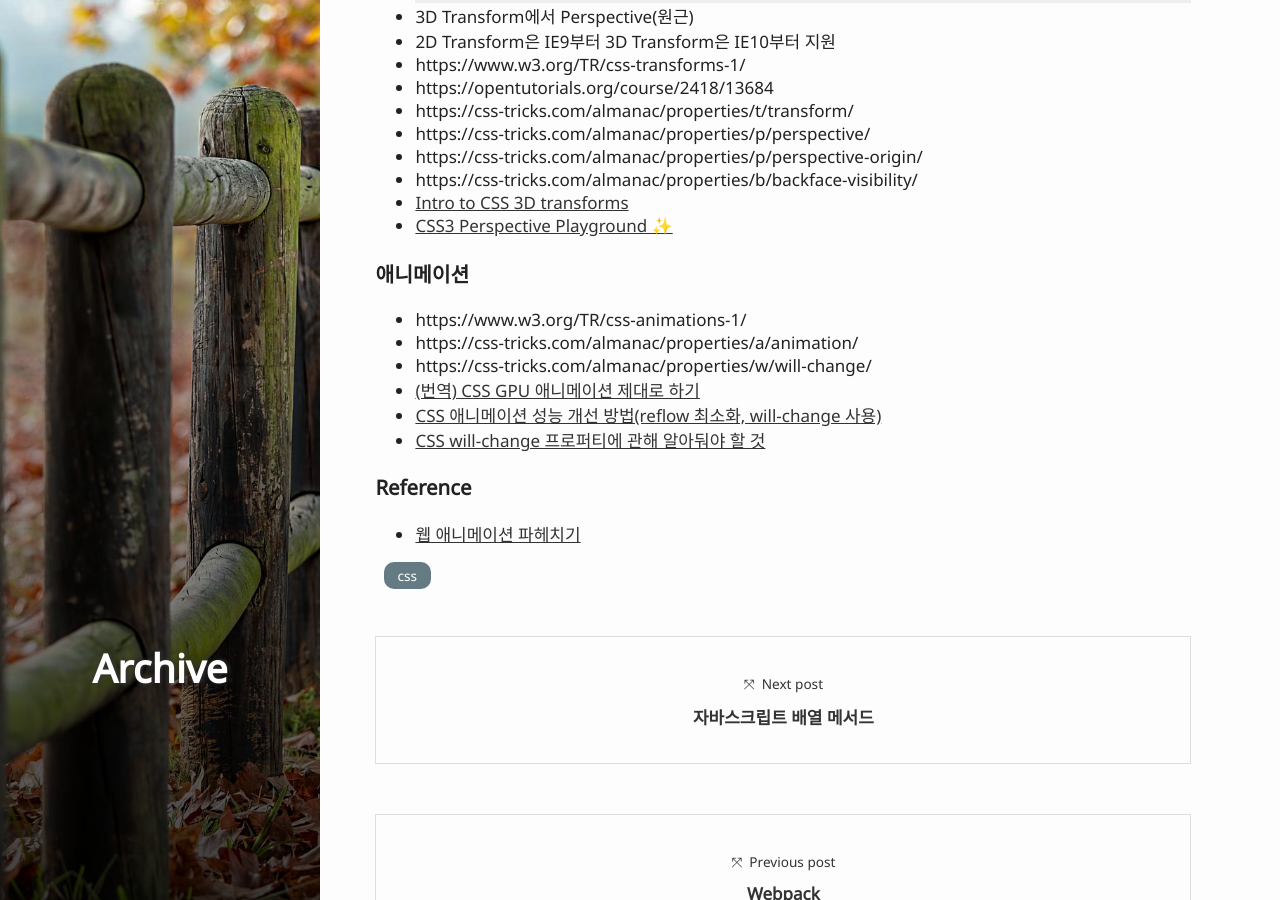
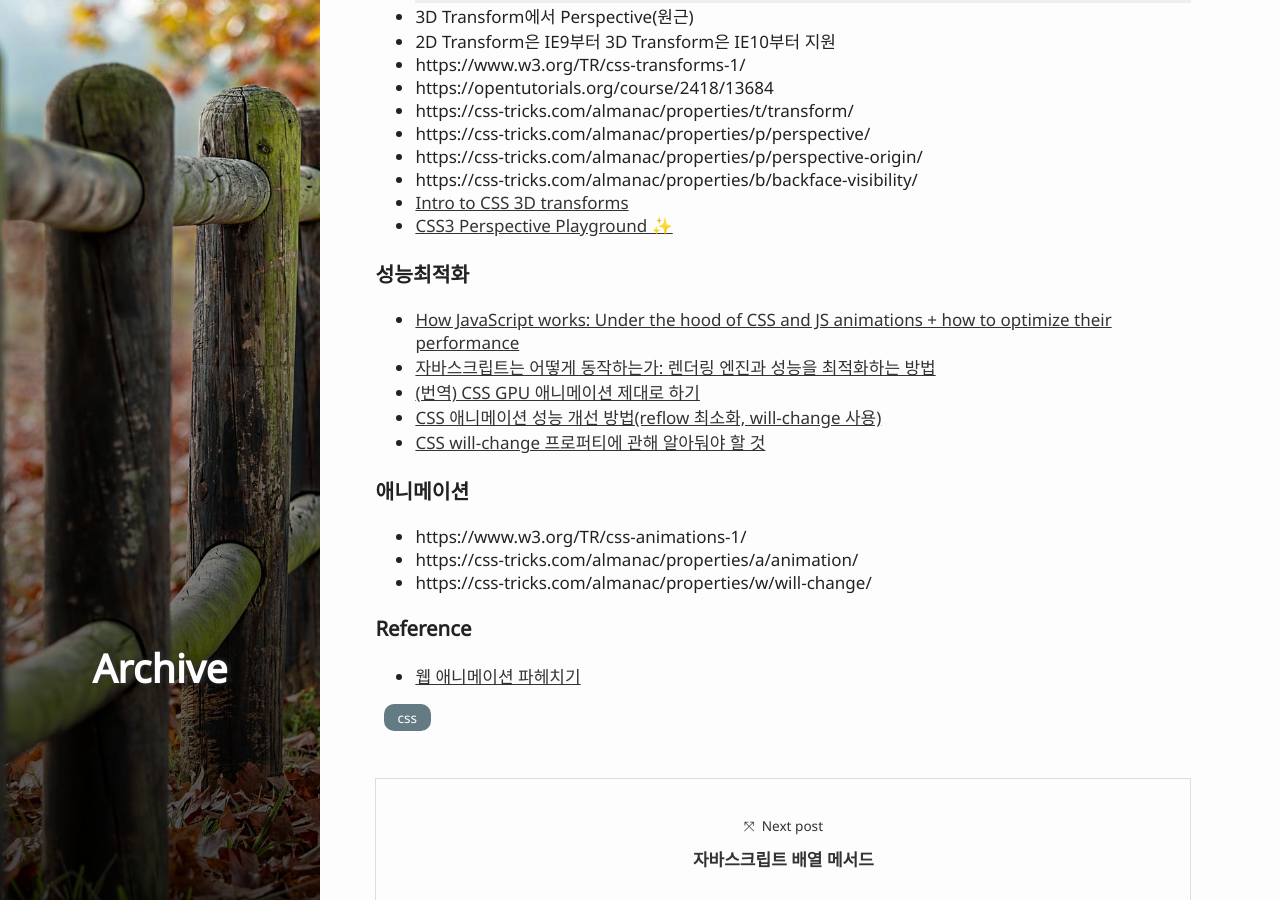
Before and after one commit to pigjh1/pigjh1.github.com, a Jekyll site: the page built from _posts/2017-12-26-css3-effect.md, in a window 1280 px wide and 900 px high, scrolled down 973 px. Built offline with Jekyll 4.4.1, drawn with Linux system fonts in a browser that asks for light colours.

Commit message:
Update post

```diff
--- a/_posts/2017-12-26-css3-effect.md
+++ b/_posts/2017-12-26-css3-effect.md
@@ -49,13 +49,17 @@ CSS3가 처음 나왔을 때 `transform`, `transition`, `animation` 은 브라
 - [Intro to CSS 3D transforms](http://desandro.github.io/3dtransforms/)
 - [CSS3 Perspective Playground ✨](https://codepen.io/mburakerman/pen/wrZKwe)
 
+### 성능최적화
+- [How JavaScript works: Under the hood of CSS and JS animations + how to optimize their performance](https://blog.sessionstack.com/how-javascript-works-under-the-hood-of-css-and-js-animations-how-to-optimize-their-performance-db0e79586216)
+- [자바스크립트는 어떻게 동작하는가: 렌더링 엔진과 성능을 최적화하는 방법](https://github.com/codepink/codepink.github.com/wiki/자바스크립트는-어떻게-동작하는가:-렌더링-엔진과-성능을-최적화하는-방법)
+- [(번역) CSS GPU 애니메이션 제대로 하기](http://wit.nts-corp.com/2017/08/31/4861)
+- [CSS 애니메이션 성능 개선 방법(reflow 최소화, will-change 사용)](http://wit.nts-corp.com/2017/06/05/4571)
+- [CSS will-change 프로퍼티에 관해 알아둬야 할 것](https://dev.opera.com/articles/ko/css-will-change-property/)
+
 ### 애니메이션
 - https://www.w3.org/TR/css-animations-1/
 - https://css-tricks.com/almanac/properties/a/animation/
 - https://css-tricks.com/almanac/properties/w/will-change/
-- [(번역) CSS GPU 애니메이션 제대로 하기](http://wit.nts-corp.com/2017/08/31/4861)
-- [CSS 애니메이션 성능 개선 방법(reflow 최소화, will-change 사용)](http://wit.nts-corp.com/2017/06/05/4571)
-- [CSS will-change 프로퍼티에 관해 알아둬야 할 것](https://dev.opera.com/articles/ko/css-will-change-property/)
 
 ### Reference
 - [웹 애니메이션 파헤치기](http://www.beautifulcss.com/archives/2231)
```
Also changed, not shown: bookmarks.md (+9 -0 lines).
